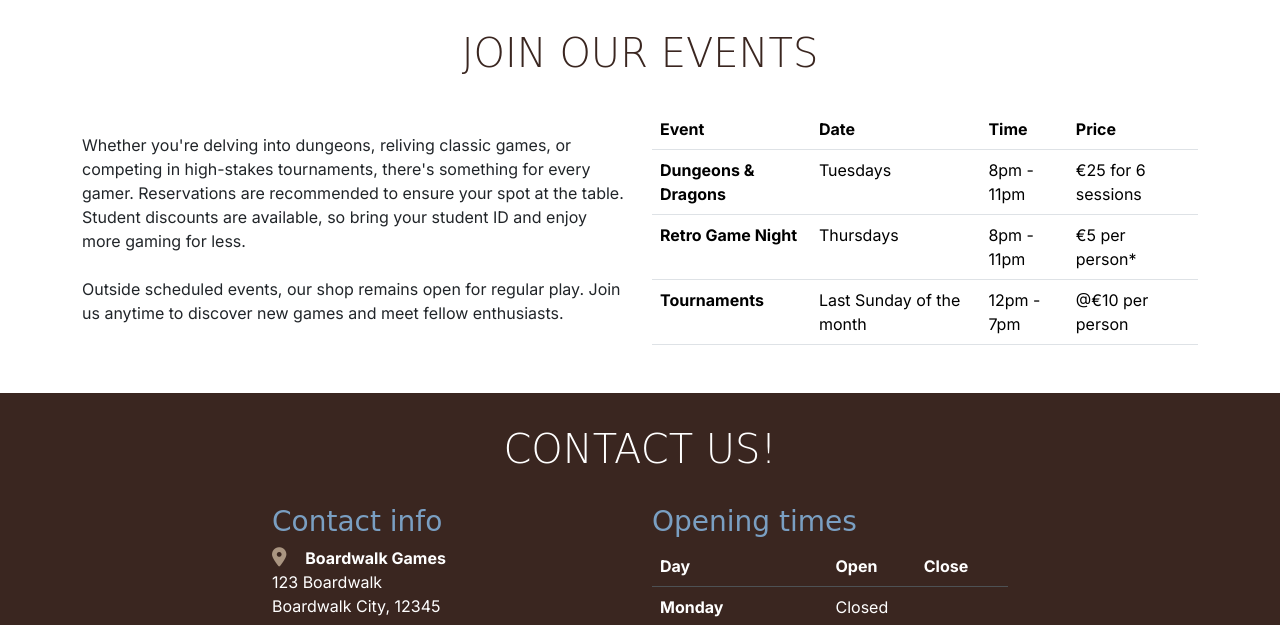
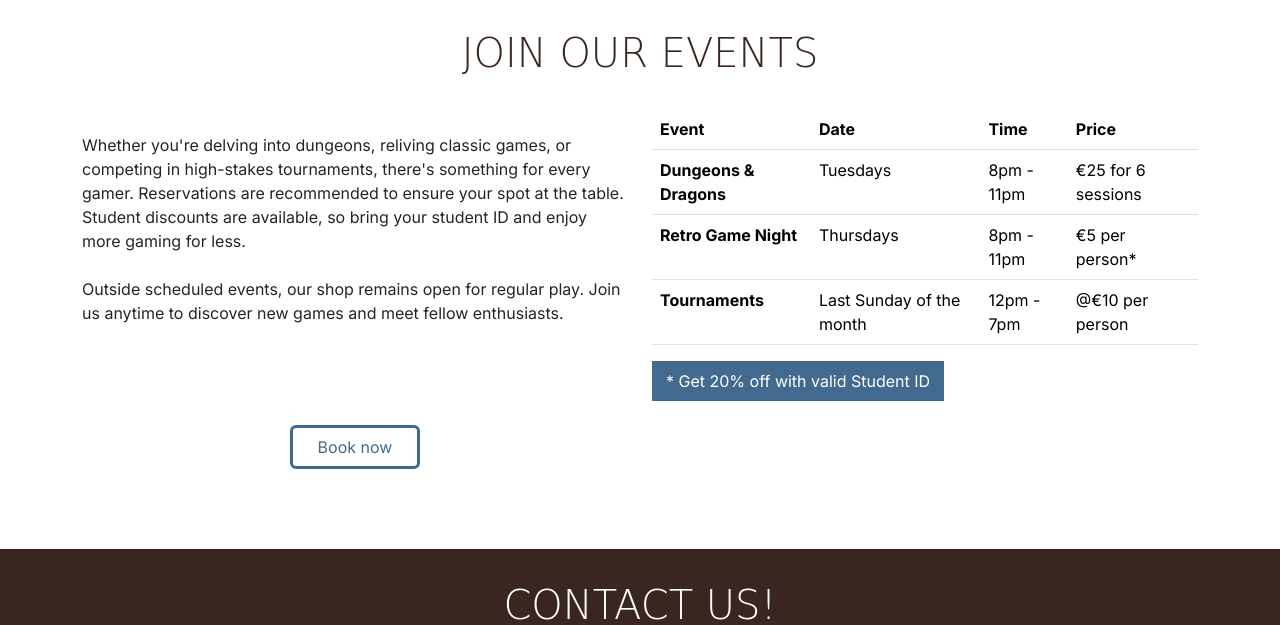
Before and after one commit to domfoster1/boardwalk-games, a plain HTML site: page index.html in a window 1280 px wide. Shown: the part 1099-1724 px from the top of the page. Drawn offline with nearby package versions, Linux system fonts and the light colour scheme; a web font is replaced by a local one.

Commit message:
add student discount and book now button

```diff
--- a/assets/css/style.css
+++ b/assets/css/style.css
@@ -46,19 +46,6 @@ h2 {
     margin-bottom: 2rem;
 }
 
-/* grid visualisation CSS for testing
-
-.container,
-.row {
-    border: 2px solid black;
-}
-
-.col-12 {
-    border: 2px solid white;
-    background-color: lightgray;
-}
-*/
-
 /*Buttons*/
 
 .custom-buttons-filled {
@@ -81,7 +68,11 @@ h2 {
 
 .custom-button-outline:hover {
     background-color: var(--highlight-color);
-    color: white;
+    color: #ffffff;
+}
+
+#student-discount-button {
+    border-radius: 0;
 }
 
 /*Navbar CSS*/
--- a/index.html
+++ b/index.html
@@ -196,9 +196,9 @@
 
                 </div>
 
-                <div class="col-12 col-md-6 col-l-4">
+                <div class="col-sm-12 col-md-6 col-l-4">
 
-                <table class="table">
+                <table class="table table-hover table-responsive">
                     <thead>
                       <tr>
                         <th scope="col">Event</th>
@@ -229,7 +229,15 @@
                     </tbody>
                   </table>
 
+                  <button id="student-discount-button" type="button" class="btn custom-buttons-filled">* Get 20% off with valid Student ID</button>
+
                   </div>
+
+                  <div class="col-12 col-md-6 col-l-4 text-center my-4">
+                    <a href="booking.html" class="btn custom-button-outline mb-4">Book now</a>
+                  </div>
+
+
 
         </section>
     </main>
```
